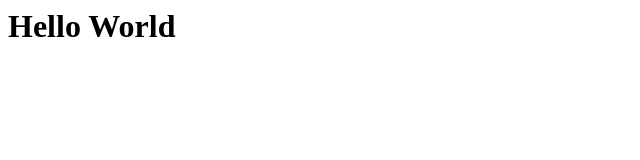
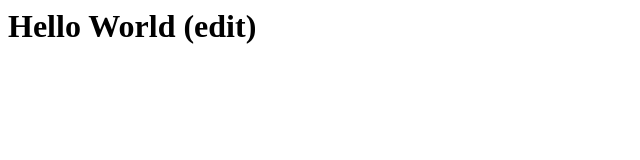
Before and after one commit to mrafing/test1, a plain HTML site: page index.html in a window 1280 px wide. Shown: the whole page, without its empty margins (0-640 px from the left). Drawn offline with Linux system fonts and the light colour scheme.

Commit message:
Update index.html

```diff
--- a/index.html
+++ b/index.html
@@ -1 +1 @@
-<h1>Hello World</h1>
+<h1>Hello World (edit)</h1>
```
